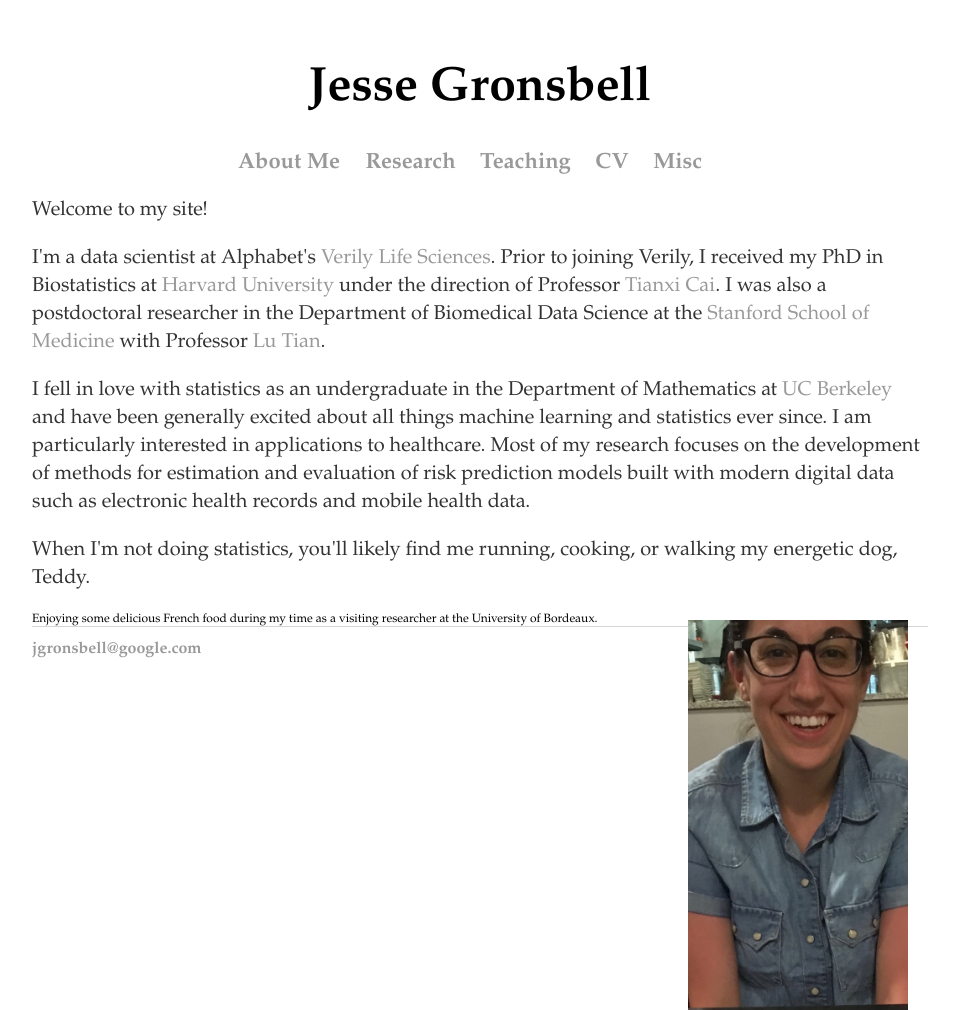
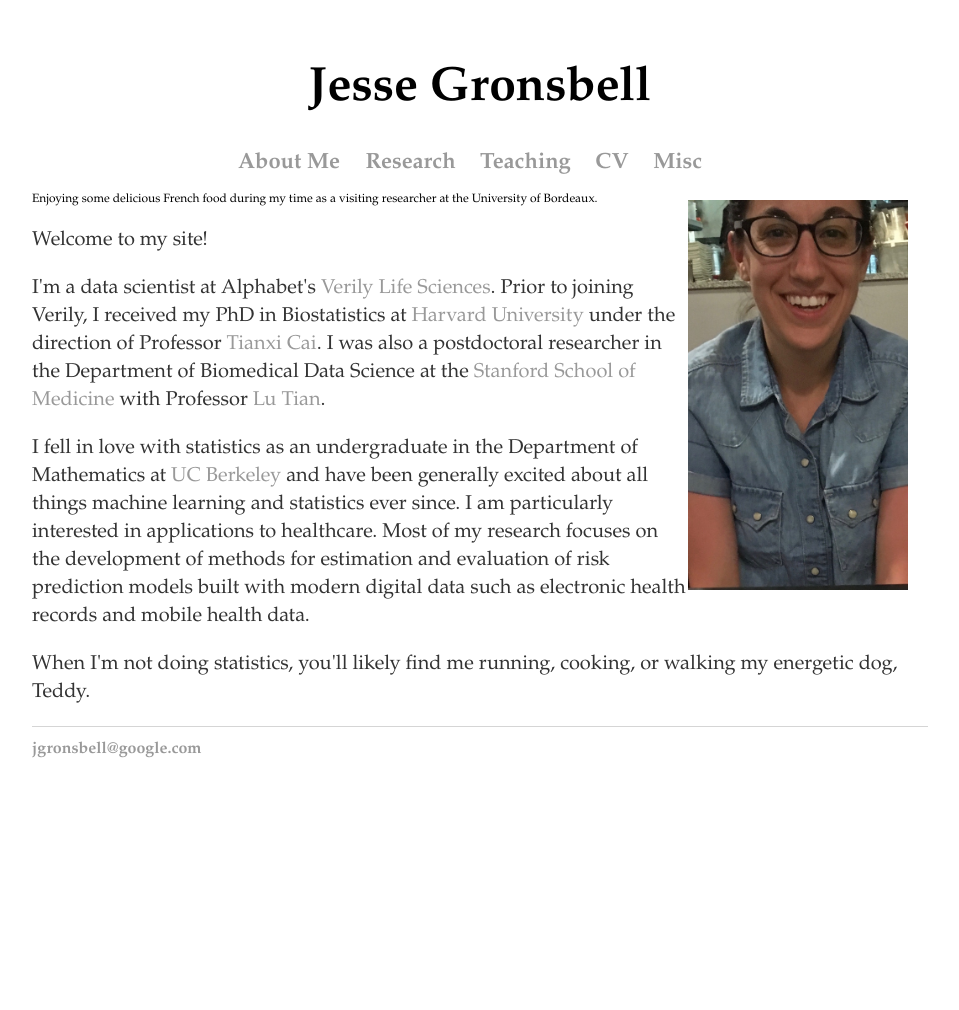
Before and after one commit to jgrons/old_website, a Jekyll site: the page built from index.html, in a window 1280 px wide. Shown: the whole page, without its empty margins (160-1119 px from the left). Built offline with Jekyll 4.4.1, drawn with Linux system fonts in a browser that asks for light colours; after the commit the page ends 900 px from its top, so only the background shows below that.

Commit message:
Update index.html

```diff
--- a/index.html
+++ b/index.html
@@ -2,6 +2,16 @@
 layout: default
 title: Jesse Gronsbell
 ---
+
+
+		<div id="images">
+            <img src="../pics/me_france.jpeg" HEIGHT="390" WIDTH="220" align="right" style="margin:8px 20px 0px 0px"
+                  title="JG" alt="JG"/>
+	<div class="caption" style="font-size:12px; font-family: palatino">Enjoying some delicious French food during my time as a visiting
+	  researcher at the University of Bordeaux.</div>
+</div>
+
+
 <div class="blurb">
 
 
@@ -32,12 +42,5 @@
 		</p>
 
 
-		<div id="images">
-            <img src="../pics/me_france.jpeg" HEIGHT="390" WIDTH="220" align="right" style="margin:8px 20px 0px 0px"
-                  title="JG" alt="JG"/>
-	<div class="caption" style="font-size:12px; font-family: palatino">Enjoying some delicious French food during my time as a visiting
-	  researcher at the University of Bordeaux.</div>
-</div>
-
 
 </div><!-- /.blurb -->
```
